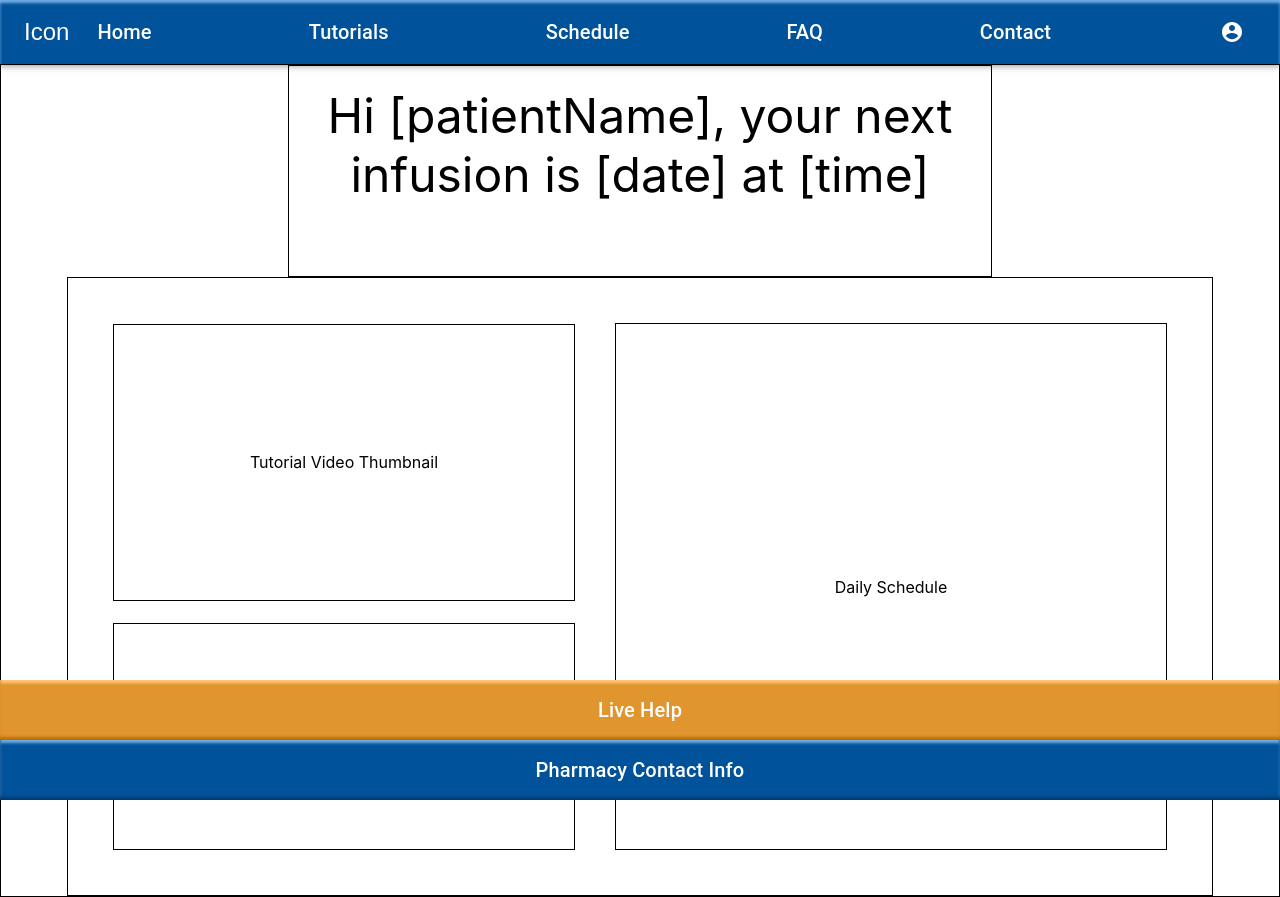
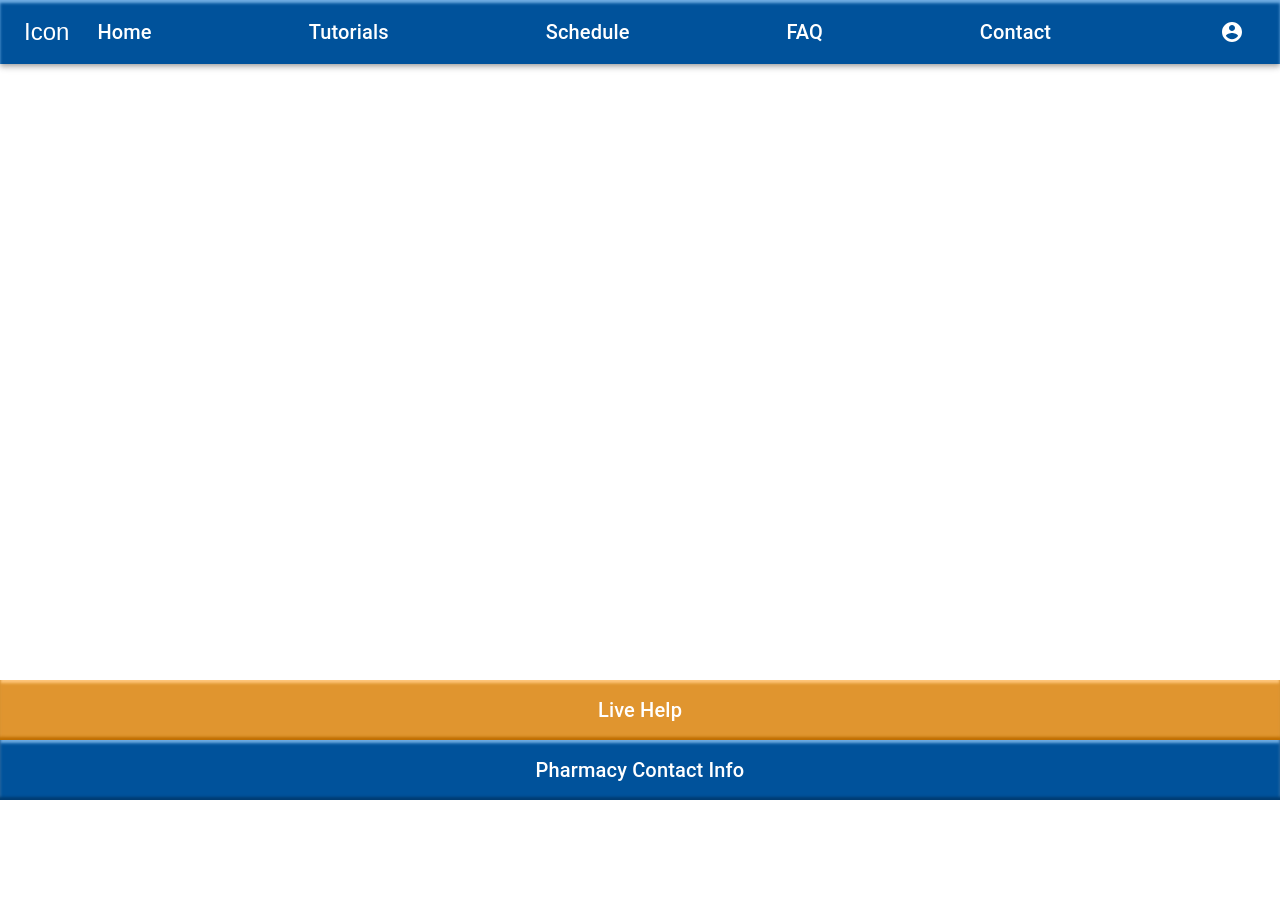
Before and after one commit to tianxiong-wu/InnovationLab-UCI-Capstone, a React (Create React App) app in the folder gap-project/client/: page / in a window 1280 px wide. After the commit the page ends 800 px from the top, so only its background shows below. Built offline with nearby package versions, Linux system fonts and the light colour scheme.

Commit message:
Deleted Dashboard
Deleted dashboard; only changes are footer and navbar

```diff
--- a/gap-project/client/src/App.js
+++ b/gap-project/client/src/App.js
@@ -2,13 +2,11 @@ import logo from './logo.svg';
 import './App.css';
 import Nav from './components/nav/nav';
 import Footer from './components/footer/footer';
-import Dashboard from './pages/dashboard/dashboard';
 
 function App() {
   return (
 	<div className="fullPage">
 		<Nav/>
-		<Dashboard/>
 		<Footer/>
 	</div>
   );
--- a/gap-project/client/src/pages/dashboard/dashboard.css
+++ /dev/null
@@ -1,64 +0,0 @@
-.dashContainer{
-	display: flex;
-	flex-direction: column;
-	justify-content: center;
-	align-items: center;
-	border: 1px solid black;
-}
-
-.dashSummary{
-	width: 55%;
-	height: 150px;
-	font-size: 48px;
-	text-align: center;
-	border: 1px solid black;
-	padding: 20px 0 40px 0;
-}
-
-.dashContent{
-	display: flex;
-	flex-direction: row;
-	justify-content: center;
-	align-items: center;
-	padding: 25px 25px 25px 25px;
-	border: 1px solid black;
-}
-
-.tutVid{
-	display: flex;
-	justify-content: center;
-	align-items: center;
-
-	width: 460px;
-	height: 275px;
-	border: 1px solid black;
-
-	padding: 0px 0px 0px 0px;
-	margin: 20px 20px 22px 20px;
-}
-
-.notifBox{
-	display: flex;
-	justify-content: center;
-	align-items: center;
-
-	width: 460px;
-	height: 225px;
-	border: 1px solid black;
-
-	padding: 0px 0px 0px 0px;
-	margin: 22px 20px 20px 20px;
-}
-
-.dailySched{
-	display: flex;
-	justify-content: center;
-	align-items: center;
-
-	width: 550px;
-	height: 525px;
-	border: 1px solid black;
-
-	padding: 0px 0px 0px 0px;
-	margin: 20px 20px 20px 20px;
-}
--- a/gap-project/client/src/pages/dashboard/dashboard.js
+++ /dev/null
@@ -1,29 +0,0 @@
-import React from 'react';
-import Typography from '@material-ui/core/Typography';
-import IconButton from '@material-ui/core/IconButton';
-import MenuIcon from '@material-ui/icons/Menu';
-import '../dashboard/dashboard.css';
-
-
-export default function dashboardContent() {
-	return (
-		<div className="dashContainer">
-			<div className="dashSummary">
-				Hi [patientName], your next infusion is [date] at [time]
-			</div>
-			<div className="dashContent">
-				<div className="tutNotifBox">
-					<div className="tutVid">
-						Tutorial Video Thumbnail
-					</div>
-					<div className="notifBox">
-						Notification Bar
-					</div>
-				</div>
-				<div className="dailySched">
-					Daily Schedule
-				</div>
-			</div>
-		</div>
-	);
-}
```
Also changed, not shown: 1 other file (tests, documents, lock files or other folders).
